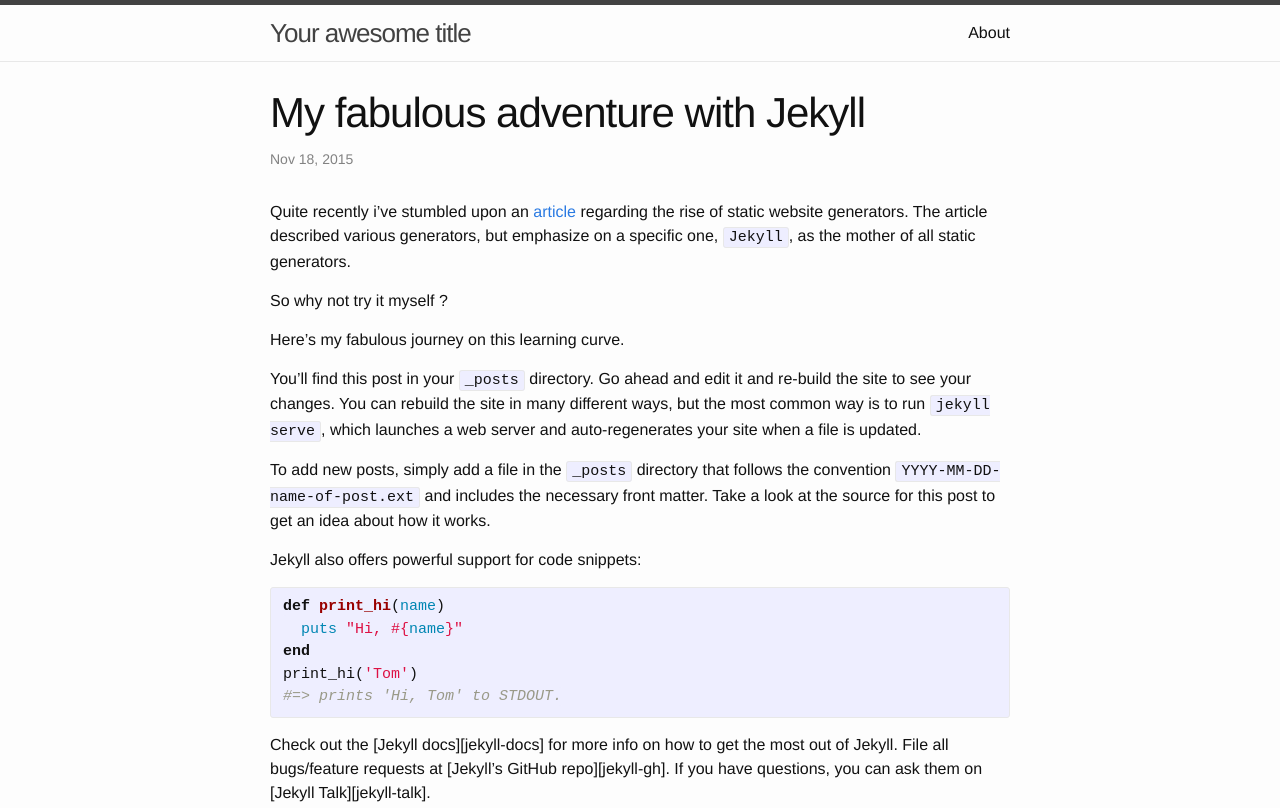
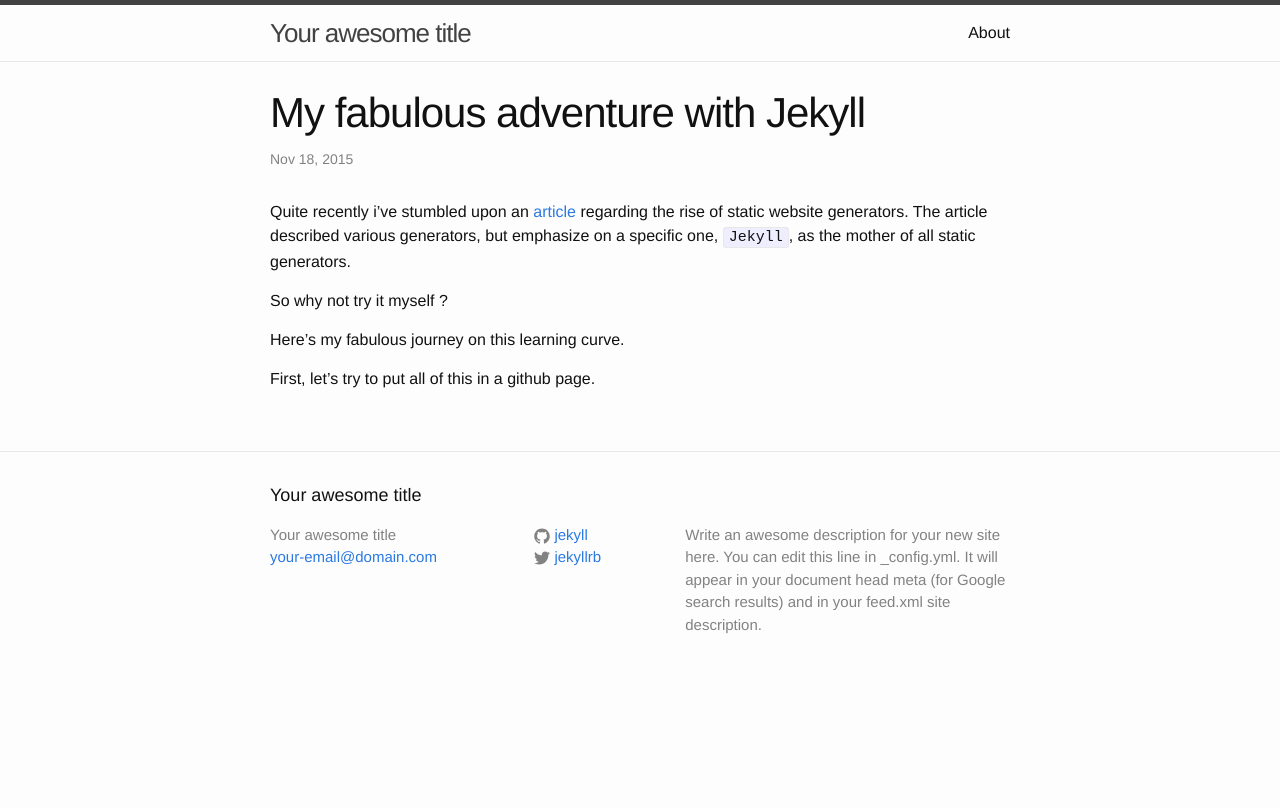
Before and after one commit to zekinder/zekinder.github.io, a plain HTML site: page jekyll/update/2015/11/18/my-fabulous-adventure-with-jekyll.html in a window 1280 px wide. Shown: the top 808 px of the page. Drawn offline with Linux system fonts and the light colour scheme.

Commit message:
Modif dans le draft du 18-11

```diff
--- a/jekyll/update/2015/11/18/my-fabulous-adventure-with-jekyll.html
+++ b/jekyll/update/2015/11/18/my-fabulous-adventure-with-jekyll.html
@@ -69,19 +69,7 @@ The article described various generators, but emphasize on a specific one, <code
 
 <p>Here’s my fabulous journey on this learning curve.</p>
 
-<p>You’ll find this post in your <code>_posts</code> directory. Go ahead and edit it and re-build the site to see your changes. You can rebuild the site in many different ways, but the most common way is to run <code>jekyll serve</code>, which launches a web server and auto-regenerates your site when a file is updated.</p>
-
-<p>To add new posts, simply add a file in the <code>_posts</code> directory that follows the convention <code>YYYY-MM-DD-name-of-post.ext</code> and includes the necessary front matter. Take a look at the source for this post to get an idea about how it works.</p>
-
-<p>Jekyll also offers powerful support for code snippets:</p>
-
-<figure class="highlight"><pre><code class="language-ruby" data-lang="ruby"><span class="k">def</span> <span class="nf">print_hi</span><span class="p">(</span><span class="nb">name</span><span class="p">)</span>
-  <span class="nb">puts</span> <span class="s2">"Hi, </span><span class="si">#{</span><span class="nb">name</span><span class="si">}</span><span class="s2">"</span>
-<span class="k">end</span>
-<span class="n">print_hi</span><span class="p">(</span><span class="s1">'Tom'</span><span class="p">)</span>
-<span class="c1">#=&gt; prints 'Hi, Tom' to STDOUT.</span></code></pre></figure>
-
-<p>Check out the [Jekyll docs][jekyll-docs] for more info on how to get the most out of Jekyll. File all bugs/feature requests at [Jekyll’s GitHub repo][jekyll-gh]. If you have questions, you can ask them on [Jekyll Talk][jekyll-talk].</p>
+<p>First, let’s try to put all of this in a github page.</p>
 
 
   </div>
```
Also changed, not shown: feed.xml (+3 -15 lines).
